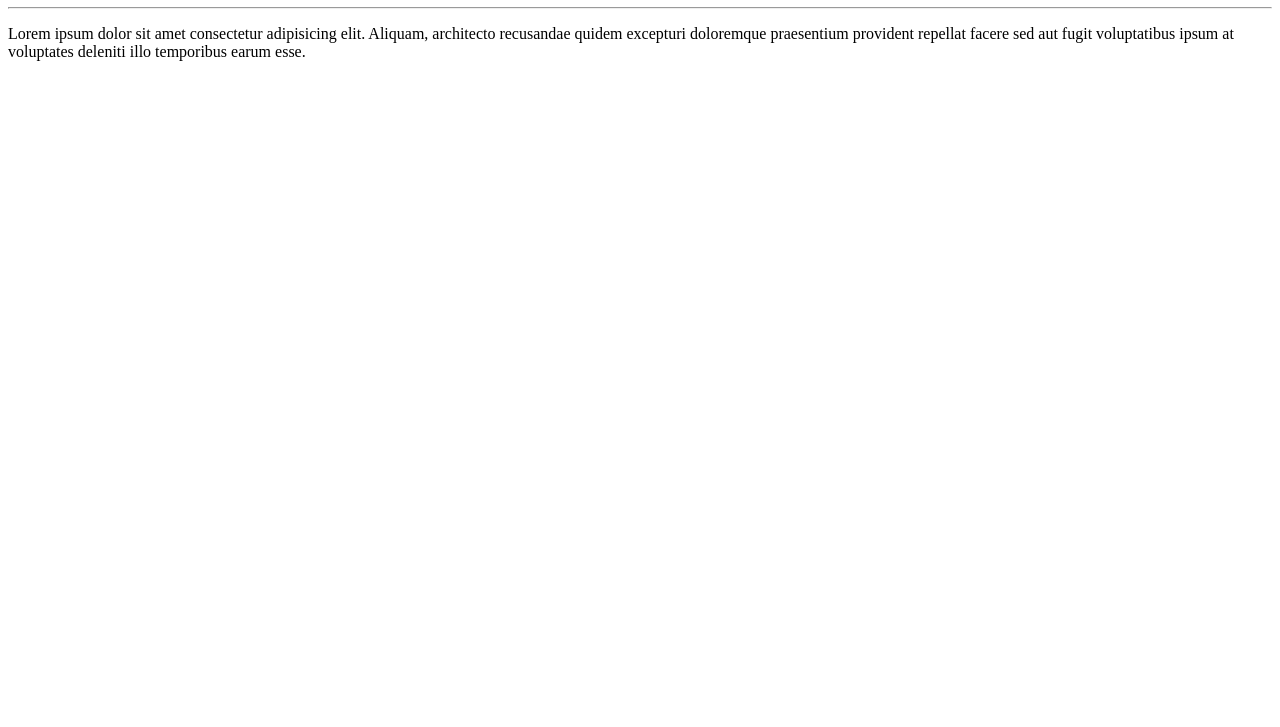
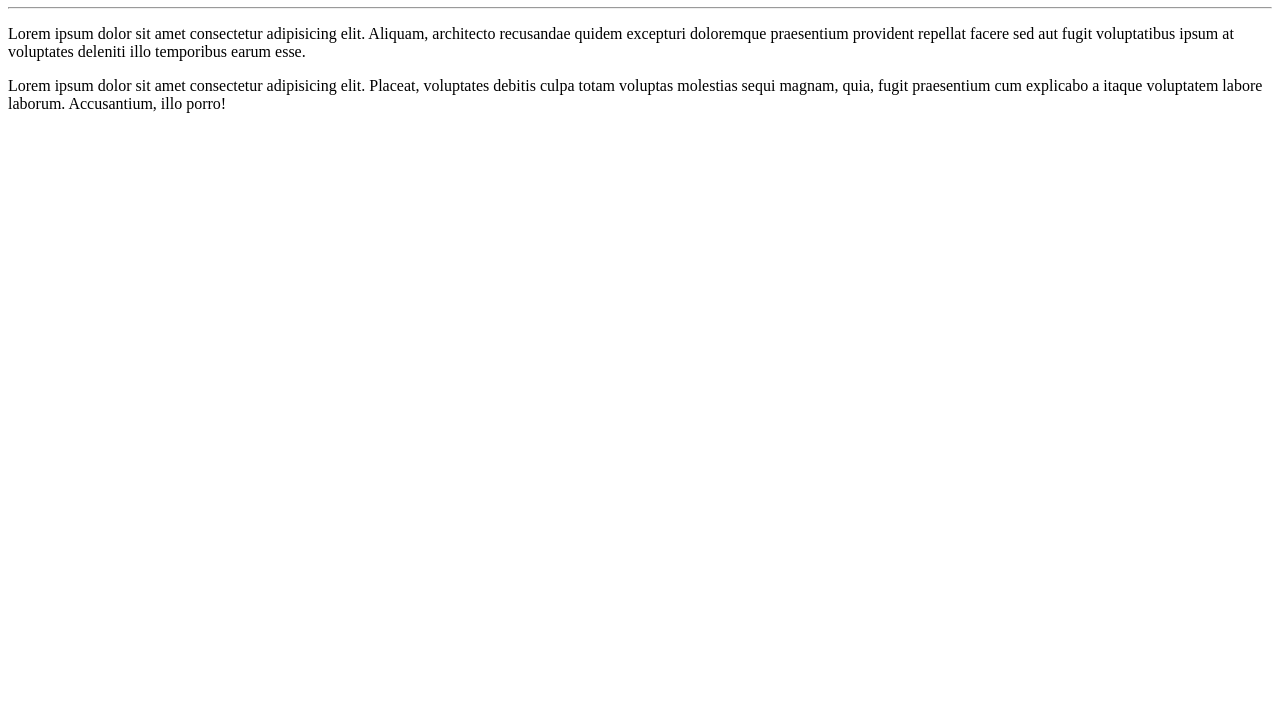
Before and after one commit to LuizGMnz/Curso-Git-GitHub, a plain HTML site: page site-exemplo/index.html in a window 1280 px wide. Shown: the part 73-800 px from the top of the page. Drawn offline with Linux system fonts and the light colour scheme.

Commit message:
Adicionei um parágrafo

```diff
--- a/site-exemplo/index.html
+++ b/site-exemplo/index.html
@@ -12,5 +12,6 @@
     Aliquam, architecto recusandae quidem excepturi doloremque praesentium
     provident repellat facere sed aut fugit voluptatibus ipsum at voluptates
     deleniti illo temporibus earum esse.</p>
+    <P>Lorem ipsum dolor sit amet consectetur adipisicing elit. Placeat, voluptates debitis culpa totam voluptas molestias sequi magnam, quia, fugit praesentium cum explicabo a itaque voluptatem labore laborum. Accusantium, illo porro!</P>
 </body>
 </html>
```
